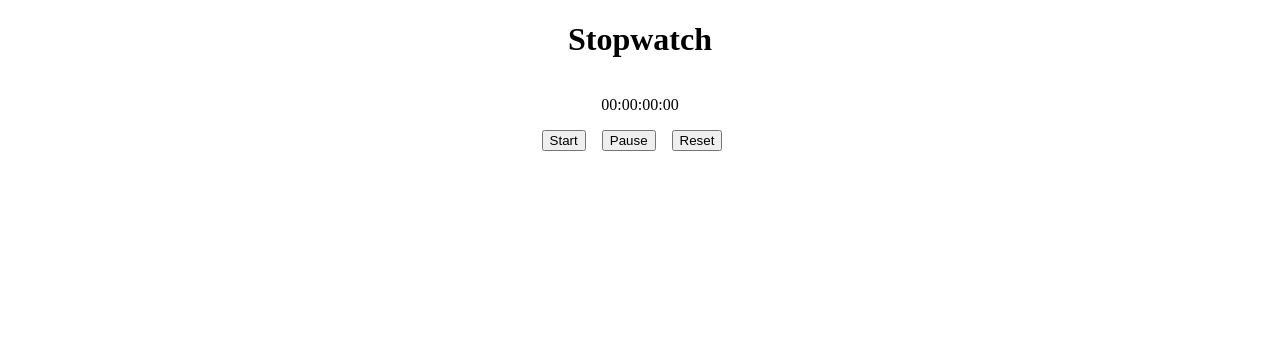
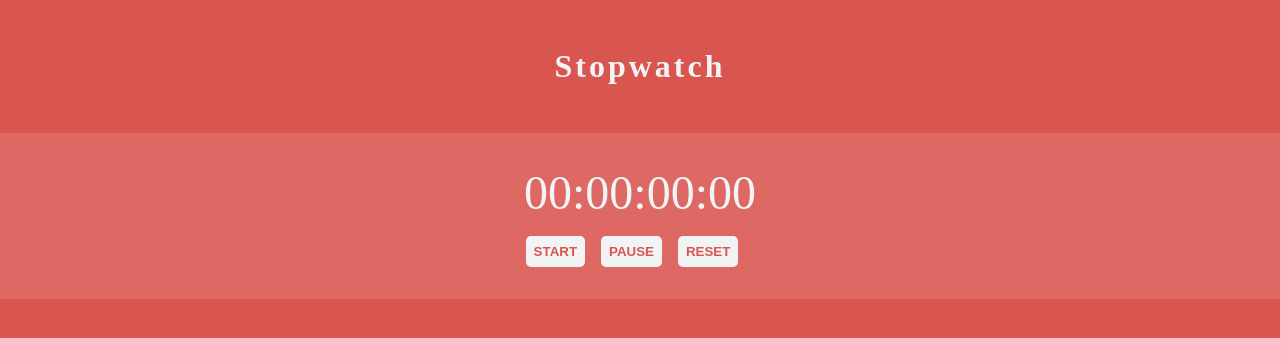
Before and after one commit to Joe-Lindie/take-home-TPX, a plain HTML site: page Stopwatch/index.html in a window 1280 px wide. Drawn offline with Linux system fonts and the light colour scheme.

Commit message:
styling added

```diff
--- a/Stopwatch/index.html
+++ b/Stopwatch/index.html
@@ -14,9 +14,9 @@
     <main class="stopwatch_container">
       <p id="output">00:00:00:00</p>
       <div class="buttons_container">
-        <button id="start_button">Start</button>
-        <button id="pause_button">Pause</button>
-        <button id="reset_button">Reset</button>
+        <button id="start_button">START</button>
+        <button id="pause_button">PAUSE</button>
+        <button id="reset_button">RESET</button>
       </div>
     </main>
     <script src="main.js"></script>
--- a/Stopwatch/main.js
+++ b/Stopwatch/main.js
@@ -15,7 +15,8 @@ let seconds = 0
 let centiseconds = 0
 let time
 
-//FUNCTIONS
+//FUNCTION START TIMER
+
 function startTimerFn() {
   centiseconds = centiseconds + 1
 
@@ -48,9 +49,13 @@ function startTimerFn() {
   timerOutput.innerHTML = `${hr}:${min}:${sec}:${cent}`
 }
 
+//FUNCTION PAUSE TIMER
+
 function pauseTimerFn() {
   clearTimeout(time)
 }
+
+//FUNCTION RESET TIMER
 
 function resetTimerFn() {
   timerOutput.innerHTML = `00:00:00:00`
@@ -59,4 +64,6 @@ function resetTimerFn() {
   minutes = 0
   seconds = 0
   centiseconds = 0
+
+  clearTimeout(time)
 }
--- a/Stopwatch/style.css
+++ b/Stopwatch/style.css
@@ -1,5 +1,34 @@
+/* BASIC STYLING */
+html {
+    box-sizing: border-box;
+  }
+
+  *,
+  *:before,
+  *:after {
+    box-sizing: inherit;
+    margin: 0;
+    padding: 0;
+  }
+
+:root {
+    --BG-red: #D95550;
+    --container-red: #DD6864;
+    --font-colour: #F2F3F5;
+}
+
+  /* ///////////////////////////////////////// */
+
+
+  body {
+    background-color: var(--BG-red);
+    color: var(--font-colour);
+  }
+
 header h1 {
     text-align: center;
+    letter-spacing: 3px;
+    margin: 3rem 0;
 }
 
 .stopwatch_container {
@@ -7,6 +36,13 @@ header h1 {
     flex-direction: column;
     justify-content: center;
     align-items: center;
+    background-color: var(--container-red);
+    padding: 2rem;
+}
+
+#output {
+    margin-bottom: 1rem;
+    font-size: 3rem;
 }
 
 .buttons_container {
@@ -17,13 +53,14 @@ header h1 {
 button {
     cursor: pointer;
     margin-right: 1rem;
+    padding: 0.5rem;
+    border-radius: 5px;
+    border: none;
+    background-color: var(--font-colour);
 }
 
-button#start_button:hover,
-button#pause_button:hover {
-    background-color: lightgreen;
+button {
+    background-color: var(--font-colour);
+    color: var(--BG-red);
+    font-weight: bold;
 }
-
-button#reset_button:hover {
-    background-color: lightcoral;
-}
```
